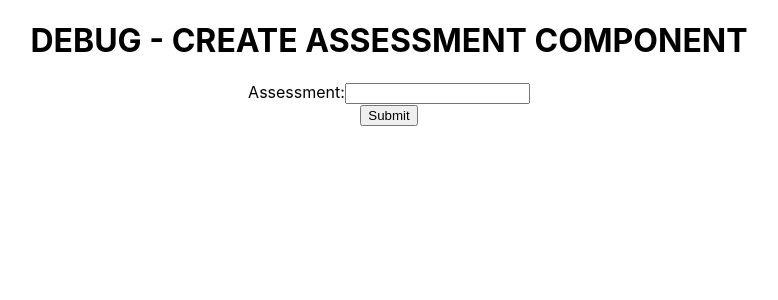
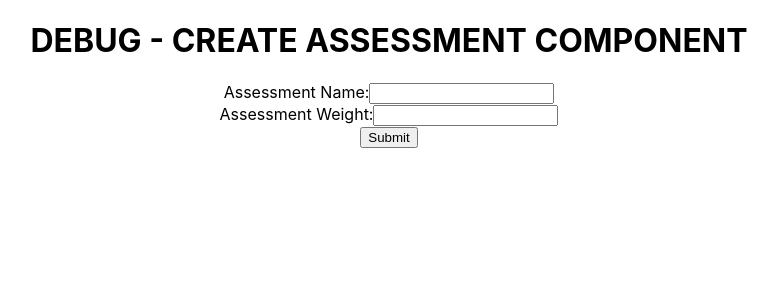
Before and after one commit to G00299944/MERN-Project, a React (Create React App) app: page /createAssessment/1 in a window 1280 px wide. Shown: the top 300 px of the page, without its empty margins (251-1029 px from the left). Built offline with nearby package versions, Linux system fonts and the light colour scheme.

Commit message:
labwork week 12

```diff
--- a/src/components/create.js
+++ b/src/components/create.js
@@ -7,31 +7,39 @@ class Create extends React.Component {
     constructor(props) {
         super(props);
         this.state = {
-            Name: '',
+            Title: '',
             Credits: '',
+            AssessmentsCount: 0,
             Assessments: []
         }
 
-        this.handleChangedSubjectName = this.handleChangedSubjectName.bind(this);
+        this.handleChangedSubjectTitle = this.handleChangedSubjectTitle.bind(this);
         this.handleChangedSubjectCredits = this.handleChangedSubjectCredits.bind(this);
+        // //this.handleChangedSubjectAssessmentsCount = this.handleChangedSubjectAssessmentsCount.bind(this);
 
         this.handleSubmit = this.handleSubmit.bind(this);
     }
 
 
-    handleChangedSubjectName(e) {
-        this.setState({ Name: e.target.value });
+    handleChangedSubjectTitle(e) {
+        this.setState({ Title: e.target.value });
     }
     handleChangedSubjectCredits(e) {
         this.setState({ Credits: e.target.value });
     }
+    // handleChangedSubjectAssessmentsCount(e) {
+    //     this.setState({AssessmentsCount: e.target.value});
+    // }
 
     handleSubmit(e) {
         e.preventDefault();
 
         const newSubject = {
-            name: this.state.Name,
-            credits: this.state.Credits
+            title: this.state.Title,
+            credits: this.state.Credits,
+            //assessmentsCount: this.state.AssessmentsCount,
+
+
         }
 
         console.log(newSubject);
@@ -40,9 +48,9 @@ class Create extends React.Component {
             .catch();
 
         this.setState({
-            Name: '',
-            Credits: '',
-            Assessments: []
+            Title: '',
+            Credits: ''
+            //AssessmentsCount: ''
         })
     }
 
@@ -52,13 +60,17 @@ class Create extends React.Component {
                 <h1>DEBUG - CREATE COMPONENT</h1>
                 <form onSubmit={this.handleSubmit}>
                     <div className="form-group">
-                        <label>Subject:</label>
-                        <input type="text" className="form-control" value={this.state.Name} onChange={this.handleChangedSubjectName} />
+                        <label>Module Title:</label>
+                        <input type="text" className="form-control" value={this.state.Title} onChange={this.handleChangedSubjectTitle} />
                     </div>
                     <div className="form-group">
                         <label>Credits:</label>
-                        <input type="text" className="form-control" value={this.state.Subject} onChange={this.handleChangedSubjectCredits} />
+                        <input type="text" className="form-control" value={this.state.Credits} onChange={this.handleChangedSubjectCredits} />
                     </div>
+                    {/* <div className="form-group">
+                        <label>No. of Assessments:</label>
+                        <input type="text" className="form-control" value={this.state.AssessmentsCount} onChange={this.handleChangedSubjectAssessmentsCount} />
+                    </div> */}
                     <input type="submit" value="Submit" />
                 </form>
             </div>
--- a/src/components/createAssessment.js
+++ b/src/components/createAssessment.js
@@ -7,30 +7,36 @@ class CreateAssessment extends React.Component {
     constructor(props) {
         super(props);
         this.state = {
-            Name: '',
-            Credits: 0,
-            Assessments: [
-                {
-                    AssessmentName: '',
-                    Weight: 0,
-                    Grade: 0
-                }
-            ]
-        }
+            Title: '',
+            Weight: ''
+        };
+
+        this.handleChangedAssessmentTitle = this.handleChangedAssessmentTitle.bind(this);
+        this.handleChangedAssessmentWeight = this.handleChangedAssessmentWeight.bind(this);
+
+        this.handleSubmit = this.handleSubmit.bind(this);
     }
 
-    handleChangedAssessmentName(e) {
-        this.setState({Assessments: e.state.Assessments.AssessmentName});
-        console.log(e.state.Assessments.AssessmentName);
+    handleChangedAssessmentTitle(e) {
+        this.setState({ Title: e.target.value });
+    }
+
+    handleChangedAssessmentWeight(e) {
+        this.setState({ Weight: e.target.value });
     }
 
     handleSubmit(e) {
         e.preventDefault();
         const newAssessment = {
-            AssessmentName: this.state.Assessments.AssessmentName
+            title: this.state.Title,
+            weight: this.state.Weight
         }
+        console.log(newAssessment);
 
-        console.log(newAssessment);
+        this.setState({
+            Title: '',
+            Credits: ''
+        })
     }
 
     render() {
@@ -39,21 +45,13 @@ class CreateAssessment extends React.Component {
                 <h1>DEBUG - CREATE ASSESSMENT COMPONENT</h1>
                 <form onSubmit={this.handleSubmit}>
                     <div className="form-group">
-                        <label>Assessment:</label>
-                        <input type="text" className="form-control" value={this.state.Assessments.AssessmentName} onChange={this.handleChangedAssessmentName} />
-                    </div>
-                    {/* <div className="form-group">
-                        <label>Date:</label>
-                        <input type="text" className="form-control" value={this.state.Subject} onChange={this.handleChangedSubjectCredits} />
+                        <label>Assessment Name:</label>
+                        <input type="text" className="form-control" value={this.state.Title} onChange={this.handleChangedAssessmentTitle} />
                     </div>
                     <div className="form-group">
-                        <label>Weight:</label>
-                        <input type="text" className="form-control" value={this.state.Subject} onChange={this.handleChangedSubjectCredits} />
+                        <label>Assessment Weight:</label>
+                        <input type="text" className="form-control" value={this.state.Weight} onChange={this.handleChangedAssessmentWeight} />
                     </div>
-                    <div className="form-group">
-                        <label>Grade:</label>
-                        <input type="text" className="form-control" value={this.state.Subject} onChange={this.handleChangedSubjectCredits} />
-                    </div> */}
                     <input type="submit" value="Submit" />
                 </form>
             </div>
--- a/src/components/subjectItem.js
+++ b/src/components/subjectItem.js
@@ -12,6 +12,7 @@ class SubjectItem extends React.Component {
                 {/* <h1>SUBJECT_ITEM COMPONENT</h1> */}
                 <p>{this.props.subject.Title}</p>
                 <Assessments myAssessments={this.props.subject.Assessments}></Assessments>
+                <Link to={"/createAssessment/" + this.props.subject._id} className="btn btn-primary">Add Assessment</Link>
                 <hr></hr>
             </div>
 
--- a/src/components/subjects.js
+++ b/src/components/subjects.js
@@ -7,6 +7,7 @@ class Subjects extends React.Component {
 
     render() {
         return this.props.mySubjects.map((subject) => {
+            console.log(subject);
             return <SubjectItem subject={subject}></SubjectItem>
         })
     }
--- a/src/components/update.js
+++ b/src/components/update.js
@@ -9,7 +9,8 @@ class Update extends React.Component {
     this.state = {
       Name: '',
       Credits: 0,
-      _id: ''
+      _id: '',
+      Assessments: []
     };
 
     this.handleChangedSubjectName = this.handleChangedSubjectName.bind(this);
@@ -33,6 +34,12 @@ class Update extends React.Component {
       name: this.state.Name,
       credits: this.state.Credits
     }
+
+    // const newAssessment = {
+    //   title
+    // }
+
+    newSubject.Assessments.push(newAssessment);
 
     Axios.put("http://localhost:4000/api/subjects/" + this.state._id, newSubject)
       .then()
```
Also changed, not shown: 1 other file (tests, documents, lock files or other folders).
